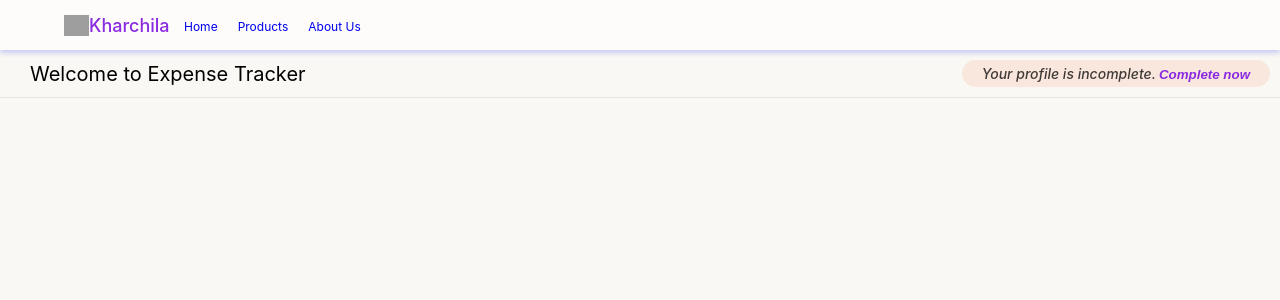
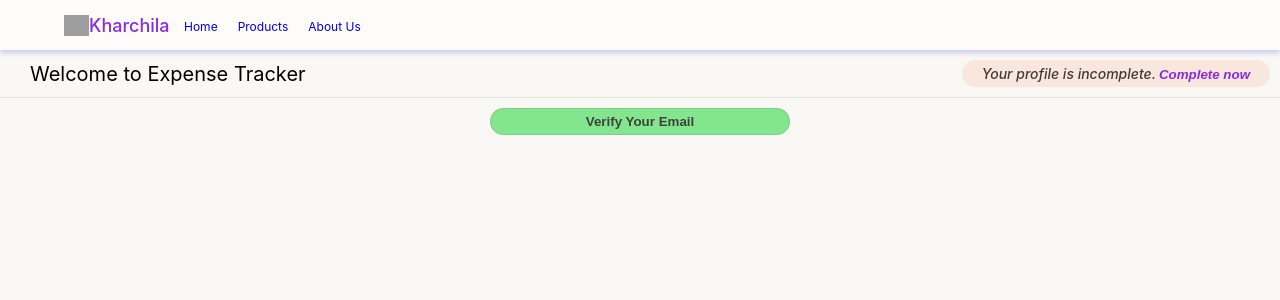
Before and after one commit to Theoutrace/ExpenseTrackerReact, a React (Create React App) app: page /welcome in a window 1280 px wide. Shown: the top 300 px of the page. Built offline with nearby package versions, Linux system fonts and the light colour scheme; sample sign-in values are in the browser's storage; grey boxes are pictures that could not be loaded.

Commit message:
Email verification done

```diff
--- a/src/pages/WelcomePage.css
+++ b/src/pages/WelcomePage.css
@@ -33,3 +33,28 @@
     font-weight: 600;
     cursor: pointer;
 }
+
+.under-welcome-msg-component-verify-btn-container{
+    margin-top: 10px;
+}
+
+.under-welcome-msg-component-verify-btn-container button{
+    width: 300px;
+    cursor: pointer;
+    border-radius: 20px;
+    border: 1px solid rgba(128, 128, 128, 0.261);
+    padding: 5px;
+    background-color: rgb(131, 229, 141);
+    color: rgba(59, 59, 59, 0.96);
+    font-weight: 600;
+}
+.under-welcome-msg-component-verify-btn-container button:hover{
+    width: 300px;
+    cursor: pointer;
+    border-radius: 20px;
+    border: 1px solid rgba(128, 128, 128, 0.261);
+    padding: 5px;
+    background-color: rgb(88, 222, 101);
+    color: white;
+    font-weight: 600;
+}
--- a/src/pages/WelcomePage.js
+++ b/src/pages/WelcomePage.js
@@ -1,19 +1,53 @@
-import React from "react";
+import React, { Fragment, useContext, useEffect, useState } from "react";
 import { useNavigate } from "react-router-dom";
+import AuthContext from "../Store/auth/auth-context";
 import "./WelcomePage.css";
 
 const WelcomePage = () => {
+  const authCtx=useContext(AuthContext)
+  // const [emailVfied, setEmailVfied] = useState('')
+  // // console.log(authCtx);
   const history = useNavigate()
   const completeProfileNowhandler = ()=>{
     history('/profile')
   }
+
+
+
+  const verifyMailHandler = ()=>{
+    fetch('https://identitytoolkit.googleapis.com/v1/accounts:sendOobCode?key=AIzaSyC4NwKi-WNuGvMdl2_U3M7motBl31iKQO4',{
+      method: 'POST',
+      body: JSON.stringify({
+        requestType: "VERIFY_EMAIL",
+        idToken: authCtx.token
+      }),
+      headers: {'Content-Type': 'application/json'}
+    }).then(res=>{
+      if(res.ok){
+        return res.json().then(data=>{
+          console.log(data);
+          // setEmailVfied(data.email)
+        })
+      }else{
+        const errorMsg = 'email verification failed'
+        alert(errorMsg)
+      }
+    })
+  }
+
+
   return (
+    <Fragment>
     <div className="welcome-component">
       <div className="welcome-txt-welcome-page">Welcome to Expense Tracker</div>
       <div className="profile-complete-txt">
         Your profile is incomplete.<button onClick={completeProfileNowhandler}>Complete now</button>
       </div>
     </div>
+    <div className="under-welcome-msg-component-verify-btn-container">
+        <button onClick={verifyMailHandler}>Verify Your Email</button>
+      </div>
+    </Fragment>
   );
 };
 
```
